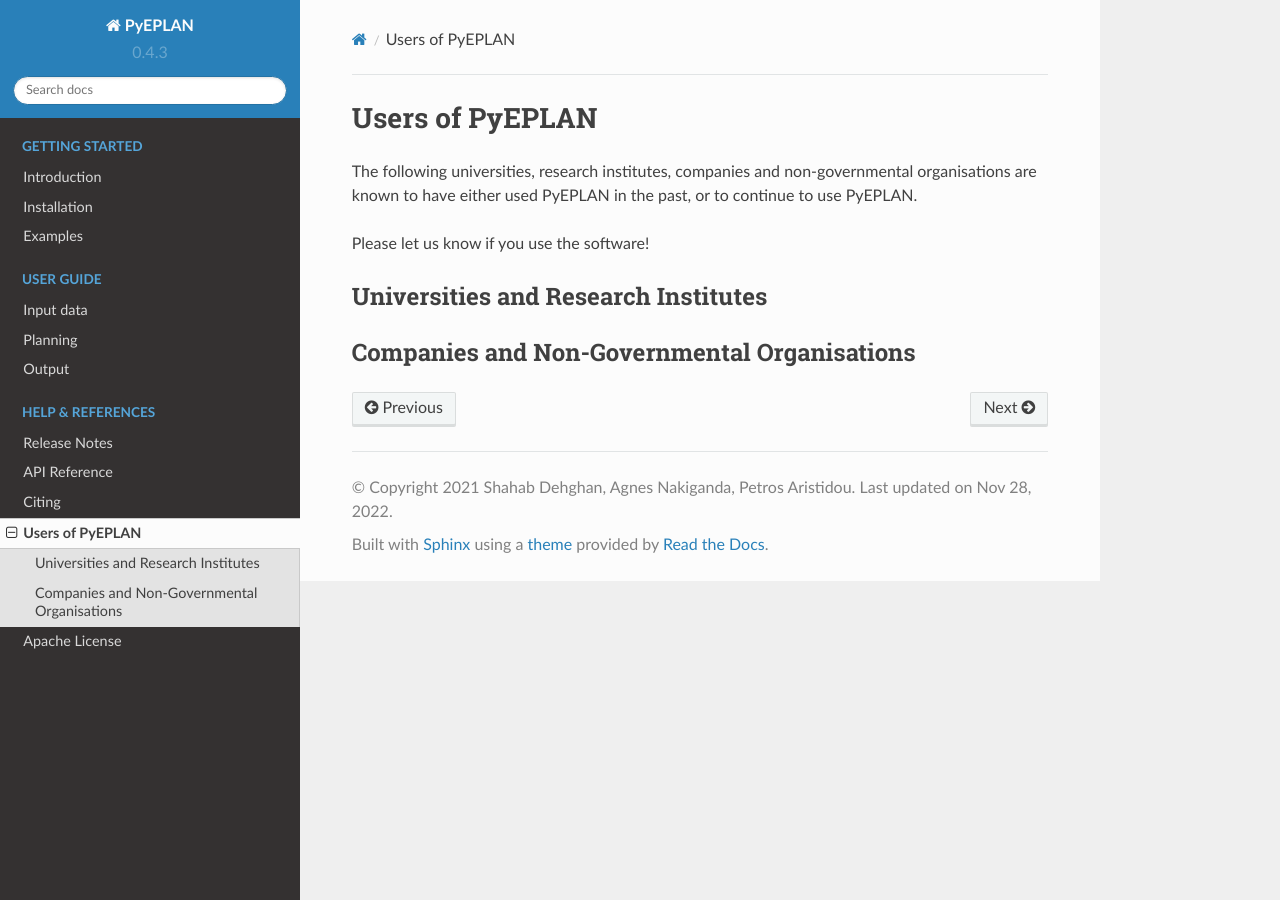
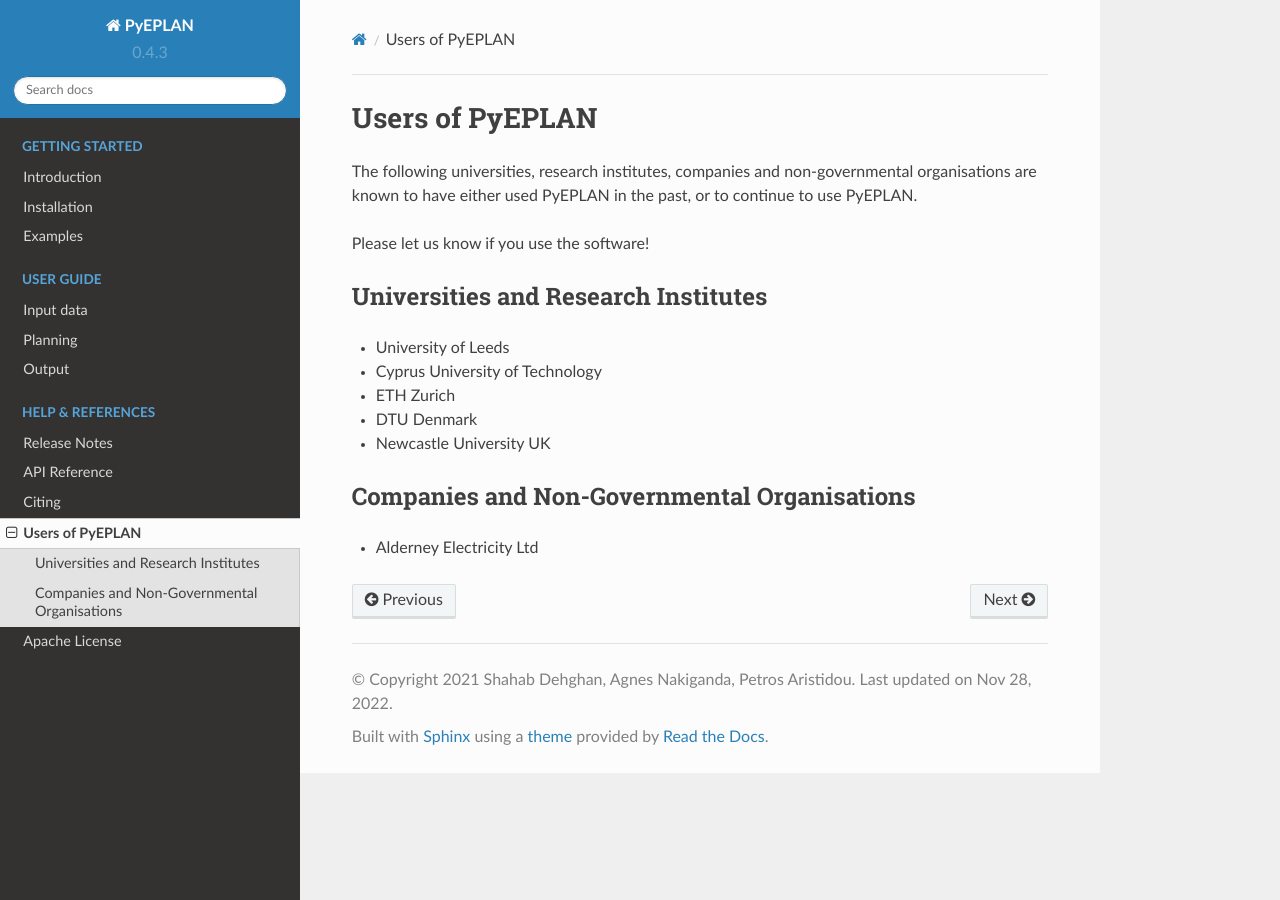
Before and after one commit to SPS-L/pyeplan, a Sphinx documentation site: the page built from docs/help_ref/users.rst, in a window 1280 px wide. Built offline with Sphinx 7.4.7 and the Read the Docs theme 2.0.0, drawn with Linux system fonts in a browser that asks for light colours.

Commit message:
Update users.rst

```diff
--- a/docs/help_ref/users.rst
+++ b/docs/help_ref/users.rst
@@ -9,7 +9,14 @@ Please let us know if you use the software!
 Universities and Research Institutes
 ====================================
 
+* University of Leeds
+* Cyprus University of Technology
+* ETH Zurich
+* DTU Denmark
+* Newcastle University UK
 
 
 Companies and Non-Governmental Organisations
 ============================================
+
+* Alderney Electricity Ltd
```
